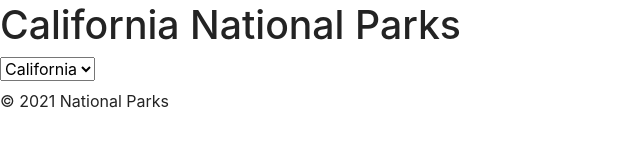
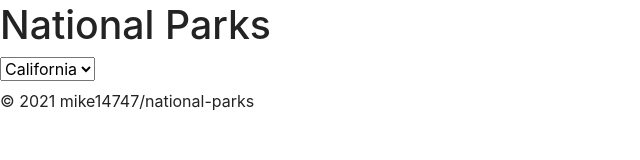
Before and after one commit to mike14747/national-parks, a plain HTML site: page index.html in a window 1280 px wide. Shown: the whole page, without its empty margins (0-640 px from the left). Drawn offline with Linux system fonts and the light colour scheme; no server answers.

Commit message:
Updated the page title, heading and copywrite text.

```diff
--- a/index.html
+++ b/index.html
@@ -6,12 +6,12 @@
     <meta name="viewport" content="width=device-width, initial-scale=1.0">
     <link rel="stylesheet" type="text/css" href="css/my_base_mod.css" />
     <link rel="stylesheet" type="text/css" href="css/app_styles.css" />
-    <title>California National Parks</title>
+    <title>National Parks</title>
 </head>
 
 <body>
     <header class="container">
-        <h1>California National Parks</h1>
+        <h1>National Parks</h1>
         <label for="state">
             <select id="state" onchange="fetchData()">
                 <option value="ca">California</option>
@@ -24,7 +24,7 @@
         </article>
     </main>
     <footer class="container">
-        &copy; 2021 National Parks
+        &copy; 2021 mike14747/national-parks
     </footer>
 
     <script src="js/app.js"></script>
```
